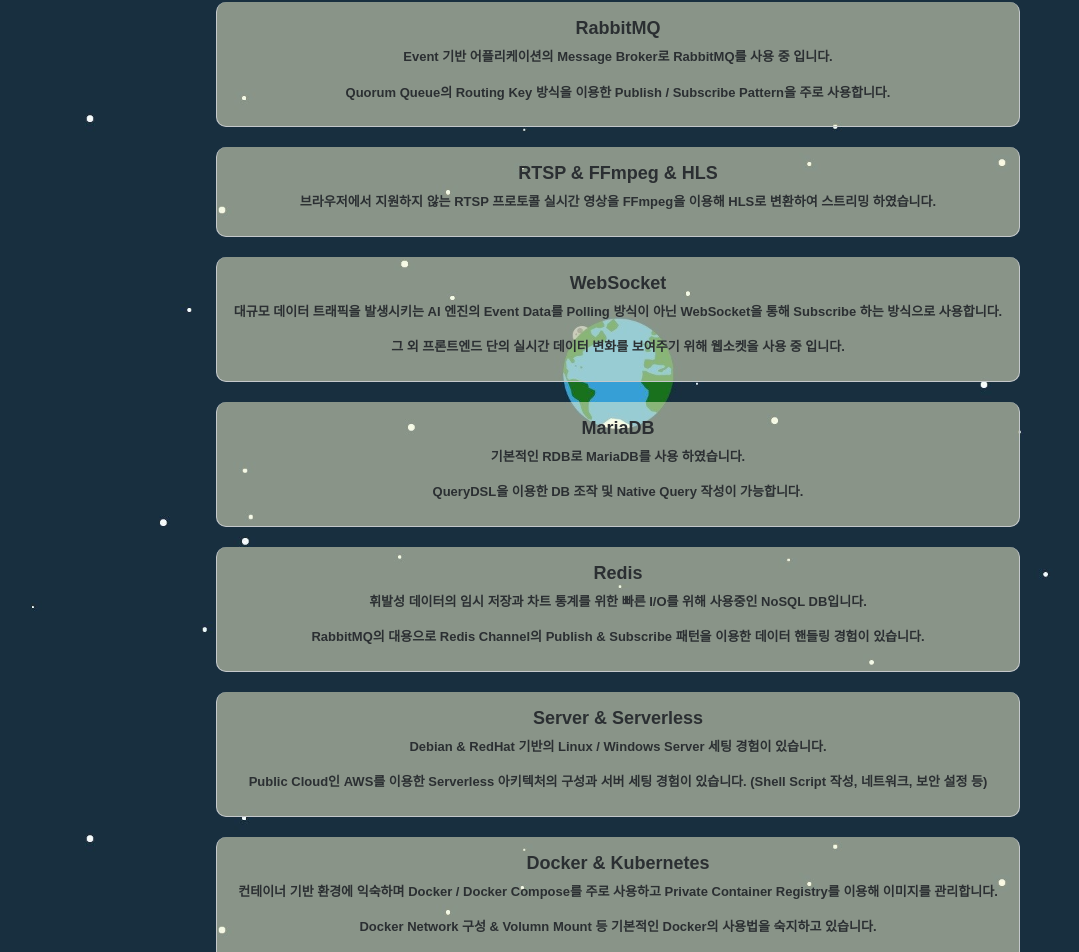
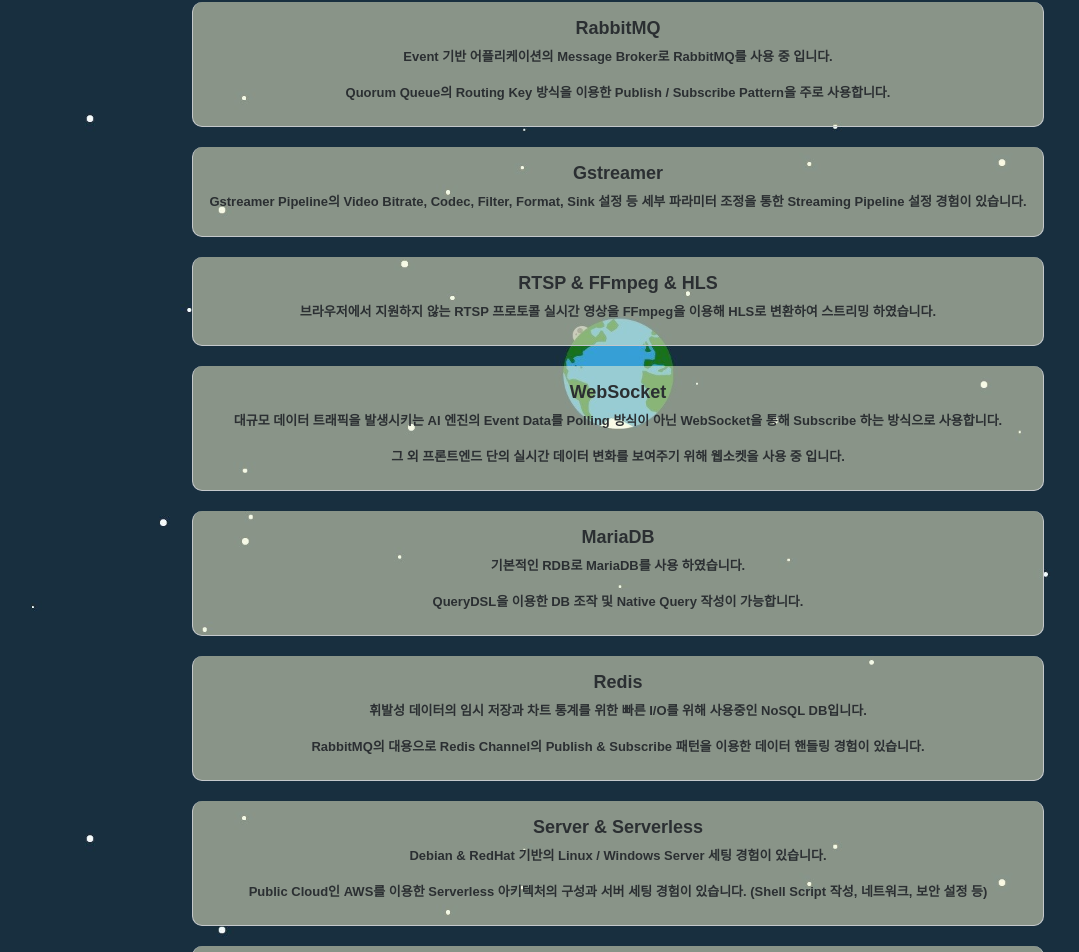
Before and after one commit to spacedustz/Resume, a React (Vite) app in the folder React/: page /skills in a window 1280 px wide. Shown: the part 1426-2378 px from the top of the page, without its empty margins (22-1101 px from the left). Built offline with nearby package versions, Linux system fonts and the light colour scheme.

Commit message:
기술스택 Gstreamer 추가

```diff
--- a/React/src/components/Skills.tsx
+++ b/React/src/components/Skills.tsx
@@ -56,6 +56,11 @@
                 </ListItem>
 
                 <ListItem variant="secondary">
+                    <strong>Gstreamer</strong>
+                    <p>Gstreamer Pipeline의 Video Bitrate, Codec, Filter, Format, Sink 설정 등 세부 파라미터 조정을 통한 Streaming Pipeline 설정 경험이 있습니다.</p>
+                </ListItem>
+
+                <ListItem variant="secondary">
                     <strong>RTSP & FFmpeg & HLS</strong>
                     <p>브라우저에서 지원하지 않는 RTSP 프로토콜 실시간 영상을 FFmpeg을 이용해 HLS로 변환하여 스트리밍 하였습니다.</p>
                 </ListItem>
```
